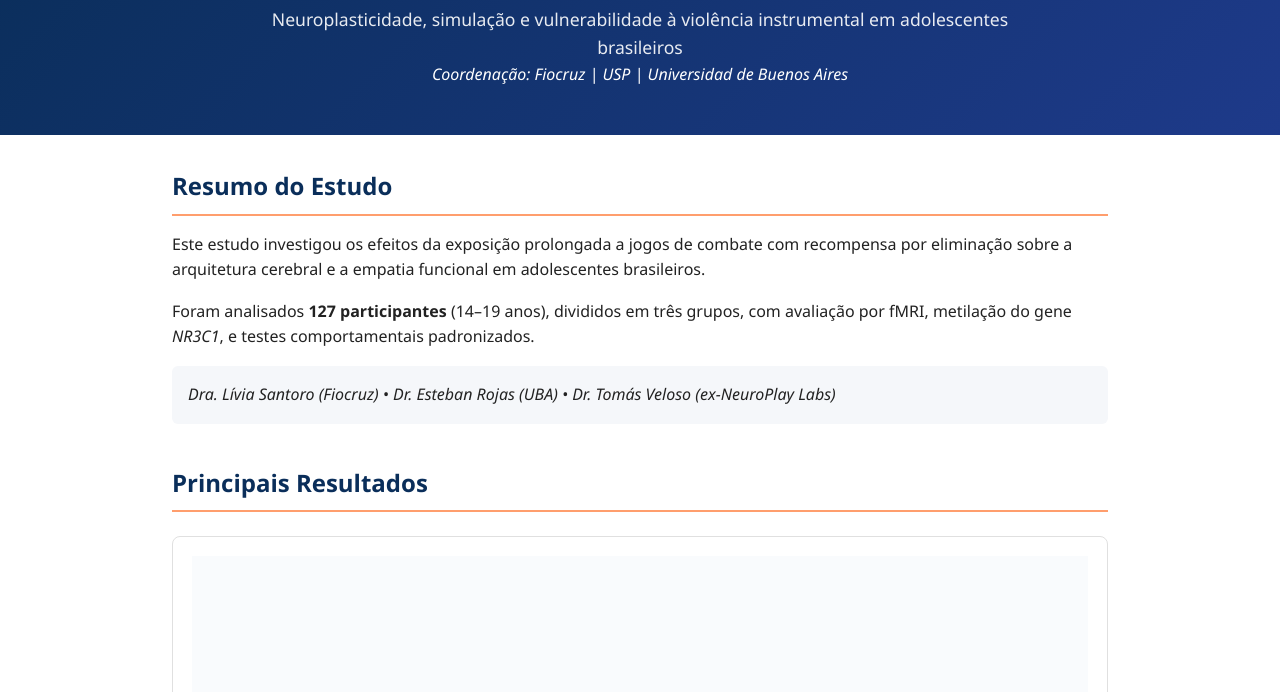
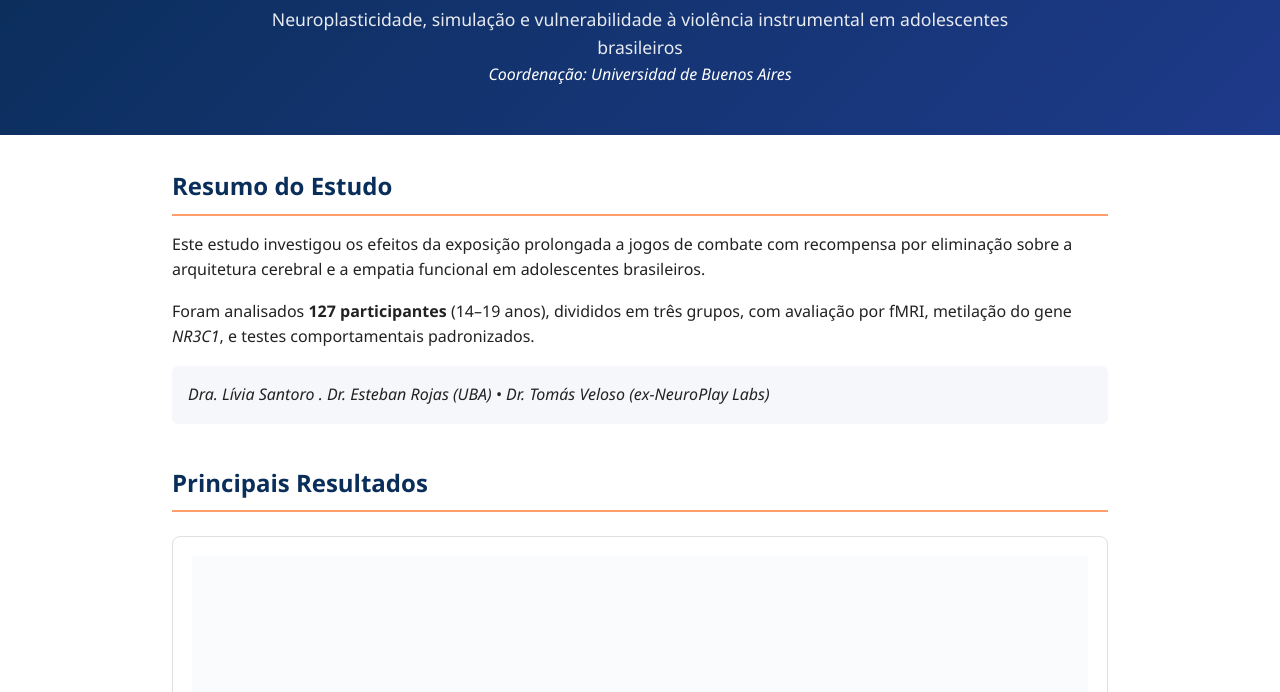
Before and after one commit to erigutembergmeneses-jpg/eclipse-br-2041, a plain HTML site: page index.html in a window 1280 px wide. Shown: the part 91-783 px from the top of the page. Drawn offline with Linux system fonts and the light colour scheme.

Commit message:
Update index.html

```diff
--- a/index.html
+++ b/index.html
@@ -115,7 +115,7 @@
 <header>
   <h1>ECLIPSE-BR 2041</h1>
   <p class="subtitle">Neuroplasticidade, simulação e vulnerabilidade à violência instrumental em adolescentes brasileiros</p>
-  <p><em>Coordenação: Fiocruz | USP | Universidad de Buenos Aires</em></p>
+  <p><em>Coordenação: Universidad de Buenos Aires</em></p>
 </header>
 
 <div class="container">
@@ -125,7 +125,7 @@
     <p>Este estudo investigou os efeitos da exposição prolongada a jogos de combate com recompensa por eliminação sobre a arquitetura cerebral e a empatia funcional em adolescentes brasileiros.</p>
     <p>Foram analisados <strong>127 participantes</strong> (14–19 anos), divididos em três grupos, com avaliação por fMRI, metilação do gene <em>NR3C1</em>, e testes comportamentais padronizados.</p>
     <div class="authors">
-      Dra. Lívia Santoro (Fiocruz) • Dr. Esteban Rojas (UBA) • Dr. Tomás Veloso (ex-NeuroPlay Labs)
+      Dra. Lívia Santoro . Dr. Esteban Rojas (UBA) • Dr. Tomás Veloso (ex-NeuroPlay Labs)
     </div>
   </section>
 
@@ -169,7 +169,7 @@
     <p>Compromisso com transparência científica e educação pública:</p>
     <ul style="margin-left: 1.5rem; margin-bottom: 1rem;">
       <li><a href="data/eclipse_br_2021_anon.csv" class="btn" download>📥 Dados brutos (CSV, anônimos)</a></li>
-      <li><a href="docs/irb_protocol.pdf" class="btn">📄 Protocolo IRB Fiocruz #2021-487</a></li>
+      <li><a href="docs/irb_protocol.pdf" class="btn">📄 Protocolo IRB #2021-487</a></li>
       <li><a href="https://youtu.be/eclipse-br-2041-summary" class="btn" target="_blank">▶ Vídeo-resumo (7 min)</a></li>
     </ul>
   </section>
```
